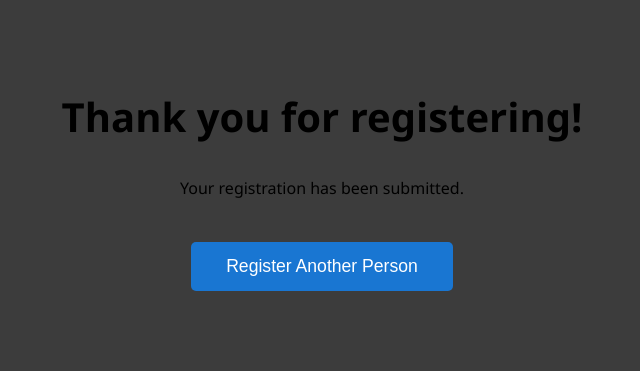
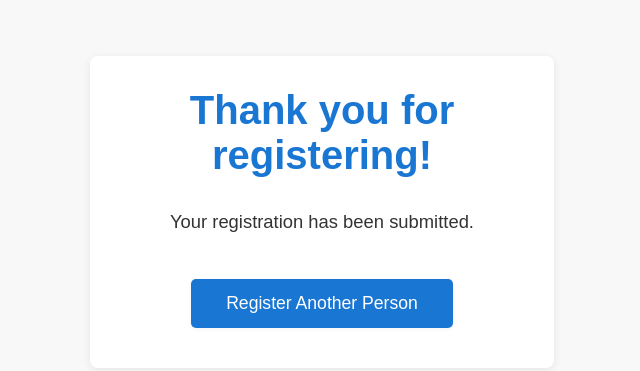
Before and after one commit to shay-j7180/test, a plain HTML site: page thankyou.html in a window 1280 px wide. Shown: the whole page, without its empty margins (318-958 px from the left). Drawn offline with Linux system fonts and the light colour scheme.

Commit message:
update thank you

```diff
--- a/thankyou.html
+++ b/thankyou.html
@@ -5,9 +5,31 @@
   <title>Thank You!</title>
   <link rel="stylesheet" href="policies.css">
   <style>
-    body { text-align: center; padding: 3em; }
+    body {
+      text-align: center;
+      padding: 3em;
+      font-family: Arial, sans-serif;
+      background-color: #f8f8f8;
+    }
+    .container {
+      background: #fff;
+      border-radius: 8px;
+      box-shadow: 0 2px 8px rgba(0,0,0,0.08);
+      margin: 0 auto;
+      max-width: 400px;
+      padding: 2em 2em 2.5em 2em;
+    }
+    h2 {
+      margin-top: 0;
+      color: #1976d2;
+    }
+    p {
+      font-size: 1.15em;
+      color: #333;
+      margin-bottom: 2em;
+    }
     .register-another-btn {
-      margin-top: 1.5em;
+      display: inline-block;
       padding: 0.8em 2em;
       font-size: 1.1em;
       background: #1976d2;
@@ -15,13 +37,20 @@
       border: none;
       border-radius: 5px;
       cursor: pointer;
+      margin-top: 0.5em;
+      box-shadow: 0 1px 4px rgba(0,0,0,0.05);
+      transition: background 0.2s;
     }
-    .register-another-btn:hover { background: #115293; }
+    .register-another-btn:hover {
+      background: #115293;
+    }
   </style>
 </head>
 <body>
-  <h2>Thank you for registering!</h2>
-  <p>Your registration has been submitted.</p>
-  <button class="register-another-btn" onclick="window.location.href='index.html'">Register Another Person</button>
+  <div class="container">
+    <h2>Thank you for registering!</h2>
+    <p>Your registration has been submitted.</p>
+    <button class="register-another-btn" onclick="window.location.href='index.html'">Register Another Person</button>
+  </div>
 </body>
 </html>
```
